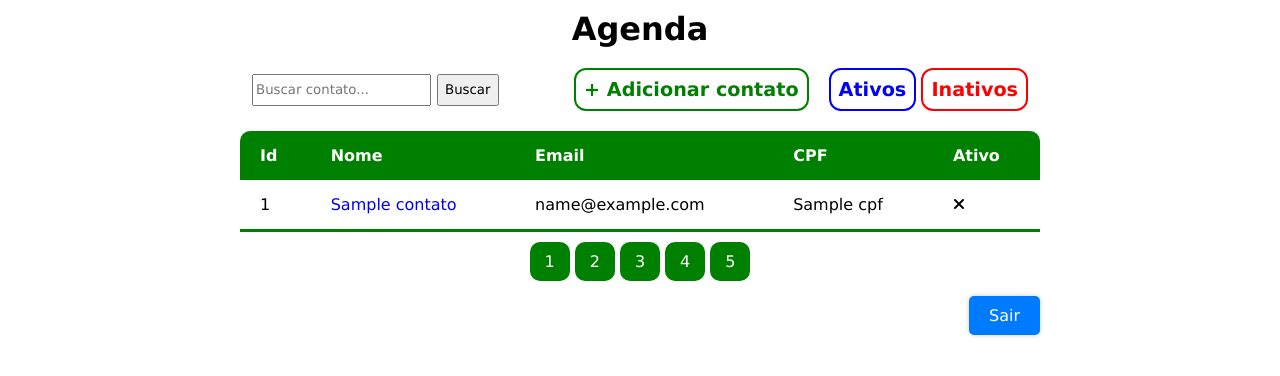
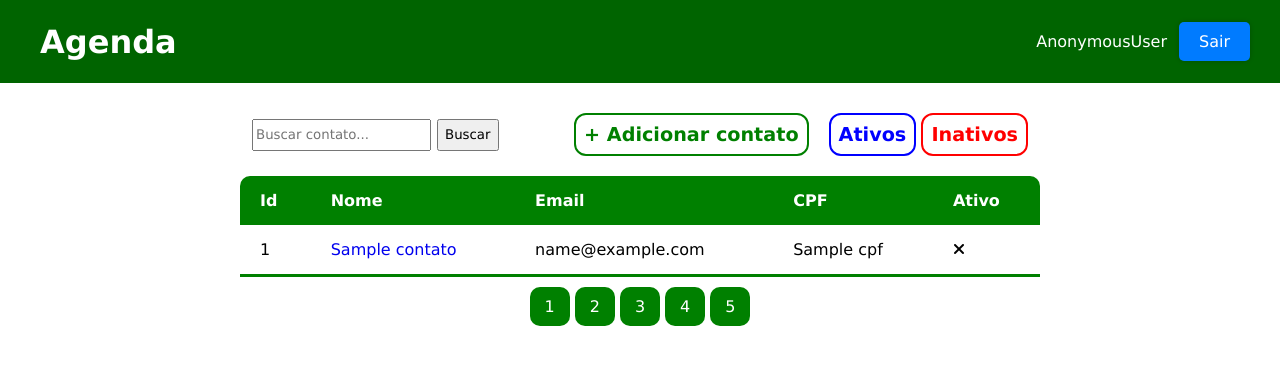
Before and after one commit to Jose-Edston/Projeto_Agenda_Ads, a Django app: template contatos/templates/pages/index.html in a window 1280 px wide. Shown: the top 376 px of the page. Run offline with Django 3.2, Linux system fonts and the light colour scheme; the template is opened without the code that fills it: most values are stand-ins (such as "Sample title", 1, 10 or a date in 2020).

```diff
--- a/contatos/templates/pages/index.html
+++ b/contatos/templates/pages/index.html
@@ -10,7 +10,15 @@
     <link rel="stylesheet" href="https://cdnjs.cloudflare.com/ajax/libs/font-awesome/6.4.0/css/all.min.css" integrity="sha512-iecdLmaskl7CVkqkXNQ/ZH/XLlvWZOJyj7Yy7tcenmpD1ypASozpmT/E0iPtmFIB46ZmdtAc9eNBvH0H/ZpiBw==" crossorigin="anonymous" referrerpolicy="no-referrer" />
 </head>
 <body>
-    <h1>Agenda</h1>
+    <div class="navbar">
+        <h1>Agenda</h1>
+
+        <div class="user">
+            <p>{{user}}</p>
+            <a href="{% url 'logout' %}" class="botao_logout">Sair</a>
+        </div>
+    </div>
+
 
     <form action="{% url 'busca' %}">
         <div class="form-inputs">
@@ -61,9 +69,5 @@
         <a href="#">5</a>
     </div>
 
-    <div class="logout_user">
-        <a href="{% url 'logout' %}" class="botao_logout">Sair</a>
-    </div>
-
 </body>
 </html>
--- a/templates/static/style.css
+++ b/templates/static/style.css
@@ -4,6 +4,26 @@
     box-sizing: border-box;
     font-family: Verdana, Geneva, Tahoma, sans-serif;
     text-decoration: none;
+}
+
+.navbar{
+    padding: 12px 30px;
+    margin-bottom: 20px;
+    background-color: darkgreen;
+    display: flex;
+    justify-content: space-between;
+    align-items: center;
+    color: white;
+}
+
+.user > a{
+    color: white;
+}
+
+.user{
+    display: flex;
+    align-items: center;
+    gap: 12px;
 }
 
 table{
```
Also changed, not shown: chat.py (added, +15 -0 lines), contatos/views.py (+18 -0 lines), db.sqlite3, media/naruto.jpeg (added).
